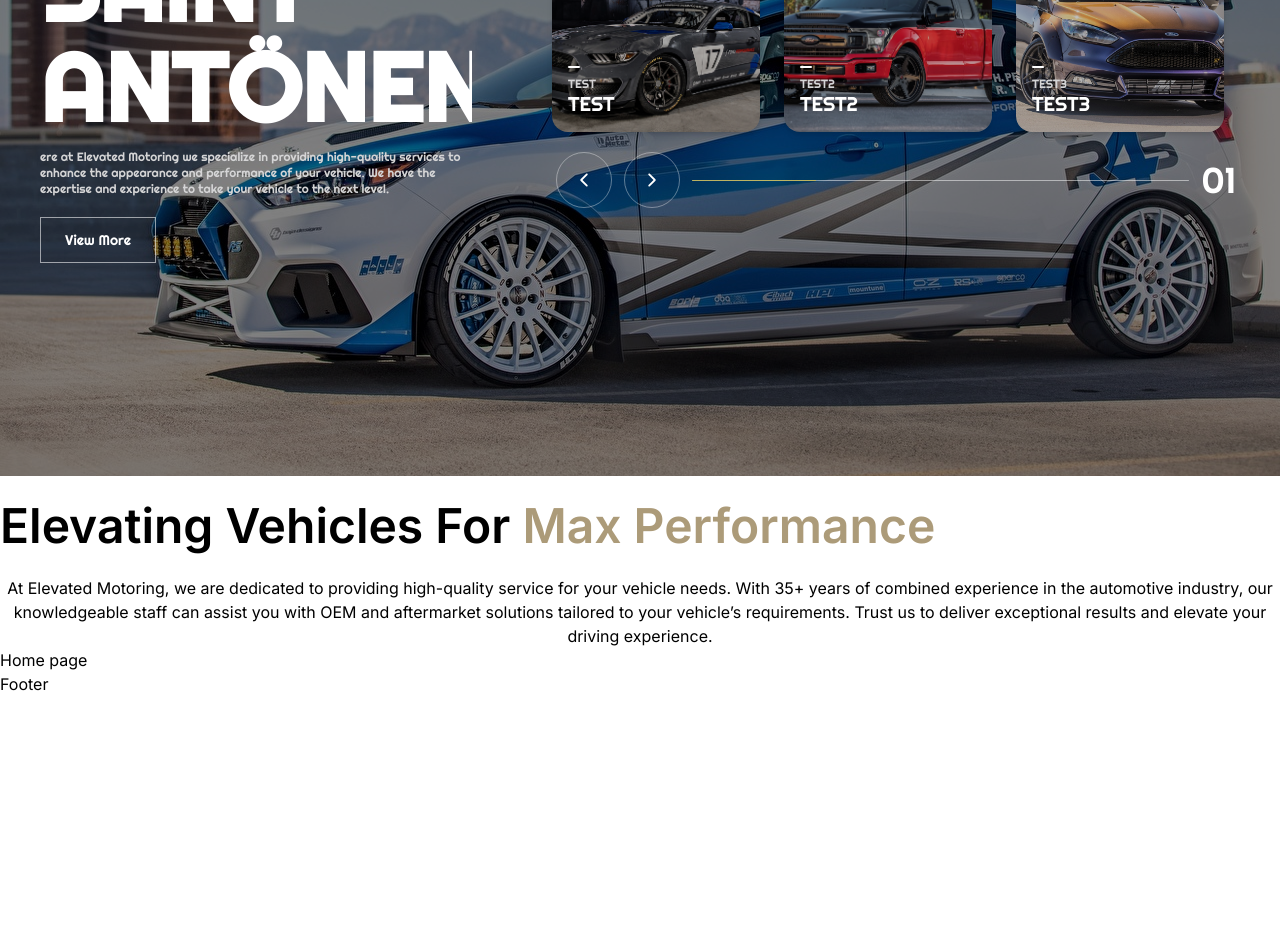
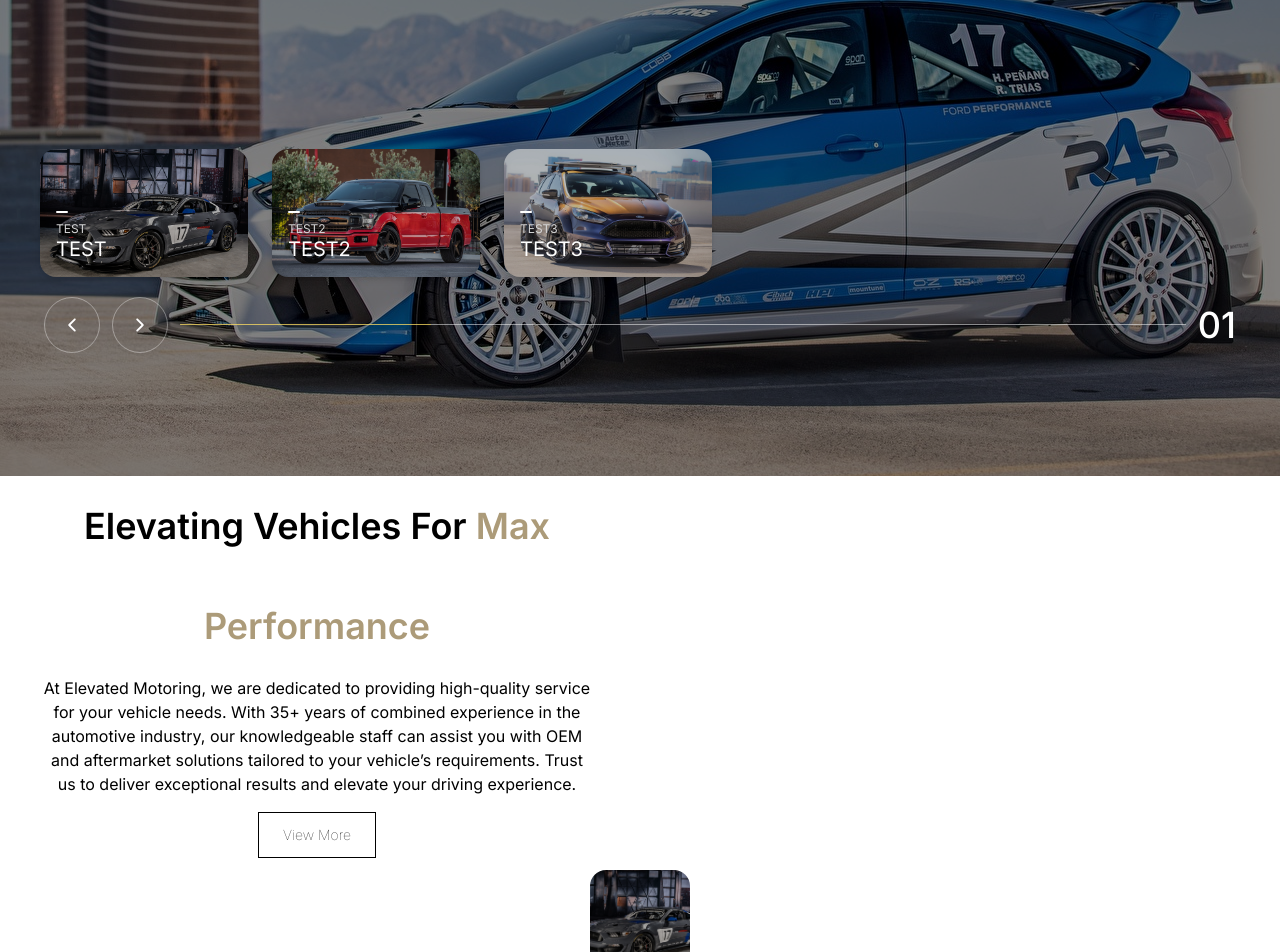
Before and after one commit to dontsul/auto-app, a Next.js app: page / in a window 1280 px wide. Shown: the part 420-1372 px from the top of the page. Before the commit the page ends 1116 px from the top, so only its background shows below. Built offline with nearby package versions, Linux system fonts and the light colour scheme.

Commit message:
text_About_stileButtonImages

```diff
--- a/app/layout.tsx
+++ b/app/layout.tsx
@@ -3,8 +3,6 @@ import { Inter } from 'next/font/google';
 import { Header } from '@/components/header/Header';
 import { Footer } from '@/components/footer/Footer';
 import React from "react";
-import Sliders from "@/components/slider/Sliders";
-import {About} from "@/components/about/About";
 
 const inter = Inter({ subsets: ['latin'] });
 
@@ -18,10 +16,7 @@ export default function RootLayout({ children }: { children: React.ReactNode })
     <html lang="en">
       <body className={inter.className}>
         <Header />
-        <Sliders />
-        <About />
-        <main className="container">{children}</main>
-
+        <main >{children}</main>
         <Footer />
       </body>
     </html>
--- a/app/page.tsx
+++ b/app/page.tsx
@@ -1,3 +1,10 @@
+import Sliders from "@/components/slider/Sliders";
+import React from "react";
+import {AboutSection} from "@/components/aboutSection/AboutSection";
+
 export default function Home() {
-  return <main>Home page</main>;
+  return <main>
+    <Sliders />
+    <AboutSection />
+    </main>;
 }
--- a/components/about/About.tsx
+++ /dev/null
@@ -1,23 +0,0 @@
-export function About (){
-    return(
-        <div>
-            <h3 >
-                <span className="my-1 text-2xl font-semibold md:my-3 md:text-5xl md:leading-[100px]" style={{ color: 'black' }}>Elevating Vehicles For </span>
-                <span className="my-1 text-2xl font-semibold md:my-3 md:text-5xl md:leading-[100px]" style={{ color: '#ac9b79' }}>Max Performance</span>
-                <span className="text-center mb-2 h-1 w-5 rounded-full bg-white" style={{ display: 'inline-block', width: '100%', textAlign: 'center' }}>
-  At Elevated Motoring,
-  we are dedicated to providing
-  high-quality service for your
-  vehicle needs. With 35+ years
-  of combined experience in the
-  automotive industry, our knowledgeable
-  staff can assist you with OEM and aftermarket
-  solutions tailored to your vehicle’s requirements.
-  Trust us to deliver exceptional results and elevate
-  your driving experience.
-</span>
-
-            </h3>
-        </div>
-    );
-}
--- /dev/null
+++ b/components/aboutSection/AboutSection.tsx
@@ -0,0 +1,39 @@
+import React from "react";
+import {motion} from "framer-motion";
+
+export function AboutSection (){
+
+    return(
+        <div className="grid grid-cols-12 md:col-span-3 gap-3">
+            <div className="col-span-12 flex md:col-span-6 flex-col items-center justify-center px-5 md:px-10">
+                <h3 className="text-center">
+                    <span className=" text-1xl font-semibold md:my-3 md:text-4xl md:leading-[100px]" style={{ color: 'black' }}>Elevating Vehicles For </span>
+                    <span className=" text-1xl font-semibold md:my-3 md:text-4xl md:leading-[100px]" style={{ color: '#ac9b79' }}>Max Performance</span>
+                    <span className="text-center mb-2 h-1 w-5 rounded-full bg-white" style={{ display: 'inline-block', width: '100%', textAlign: 'center' }}>
+        At Elevated Motoring,
+        we are dedicated to providing
+        high-quality service for your
+        vehicle needs. With 35+ years
+        of combined experience in the
+        automotive industry, our knowledgeable
+        staff can assist you with OEM and aftermarket
+        solutions tailored to your vehicle’s requirements.
+        Trust us to deliver exceptional results and elevate
+        your driving experience.
+      </span>
+                </h3>
+                <button className="w-fit rounded-none border-[1px] border-[#000] px-6 py-3 text-sm font-thin transition duration-300 ease-in-out hover:bg-black hover:text-white mt-4">View More</button>
+            </div>
+            <div className="col-span-12 flex justify-center">
+                <img
+                    style={{ width: 100, height: 100 }}
+                    src={"2.png"}
+                    alt="Image"
+                    className="rounded-2xl object-cover brightness-75"
+                />
+            </div>
+        </div>
+
+
+    );
+}
--- a/components/slider/Controls.tsx
+++ b/components/slider/Controls.tsx
@@ -56,7 +56,7 @@ function Controls({
   };
 
   return (
-    <div className="flex items-center gap-3 px-0 py-3 md:px-1 md:py-5">
+      <div className="flex items-center gap-3 px-0 py-3 md:px-1 md:py-5" style={{bottom:0}}>
       <SliderButton handleClick={handlePrev}>
         <IoIosArrowBack className=" text-xl" />
       </SliderButton>
--- a/components/slider/SliderCard.tsx
+++ b/components/slider/SliderCard.tsx
@@ -11,7 +11,7 @@ function SliderCard({ data }: Props) {
 
   return (
         <motion.div
-            className="relative h-52 min-w-[250px] rounded-2xl shadow-md md:h-52 md:min-w-[208px]"
+            className="relative h-32 min-w-[200px] rounded-2xl shadow-md md:h-32 md:min-w-[208px]"
             layout
             initial={{ scale: 0.8, opacity: 0 }}
             animate={{
--- a/components/slider/Sliders.tsx
+++ b/components/slider/Sliders.tsx
@@ -37,18 +37,15 @@ export default function Home() {
         });
 
     return (
-        <main
-            className={`
-       ${inter.className}
-        relative min-h-screen select-none overflow-hidden text-white antialiased`}
-        >
+        <div
+            className={`relative min-h-screen select-none overflow-hidden text-white `}>
             <AnimatePresence>
                 <BackgroundImage
                     transitionData={transitionData}
                     currentSlideData={currentSlideData}
                 />
                 <div className="  absolute z-20  h-full w-full">
-                    <div className=" flex h-full w-full grid-cols-10 flex-col md:grid">
+                    <div className=" flex h-full w-full grid-cols-4 flex-col md:grid">
                         <div className=" col-span-4 mb-3 flex h-full flex-1 flex-col justify-end px-5 md:mb-0 md:justify-center md:px-10">
                             <SlideInfo
                                 transitionData={transitionData}
@@ -73,7 +70,7 @@ export default function Home() {
                 </div>
 
             </AnimatePresence>
-        </main>
+        </div>
 
     );
 }
--- a/components/slider/Slides.tsx
+++ b/components/slider/Slides.tsx
@@ -10,7 +10,7 @@ type Props = {
 
 function Slides({ data }: Props) {
   return (
-    <div className=" flex w-full gap-6">
+    <div className="flex w-full gap-6 " >
       {data.map((data) => {
         return <SliderCard key={data.img} data={data} />;
       })}
```
